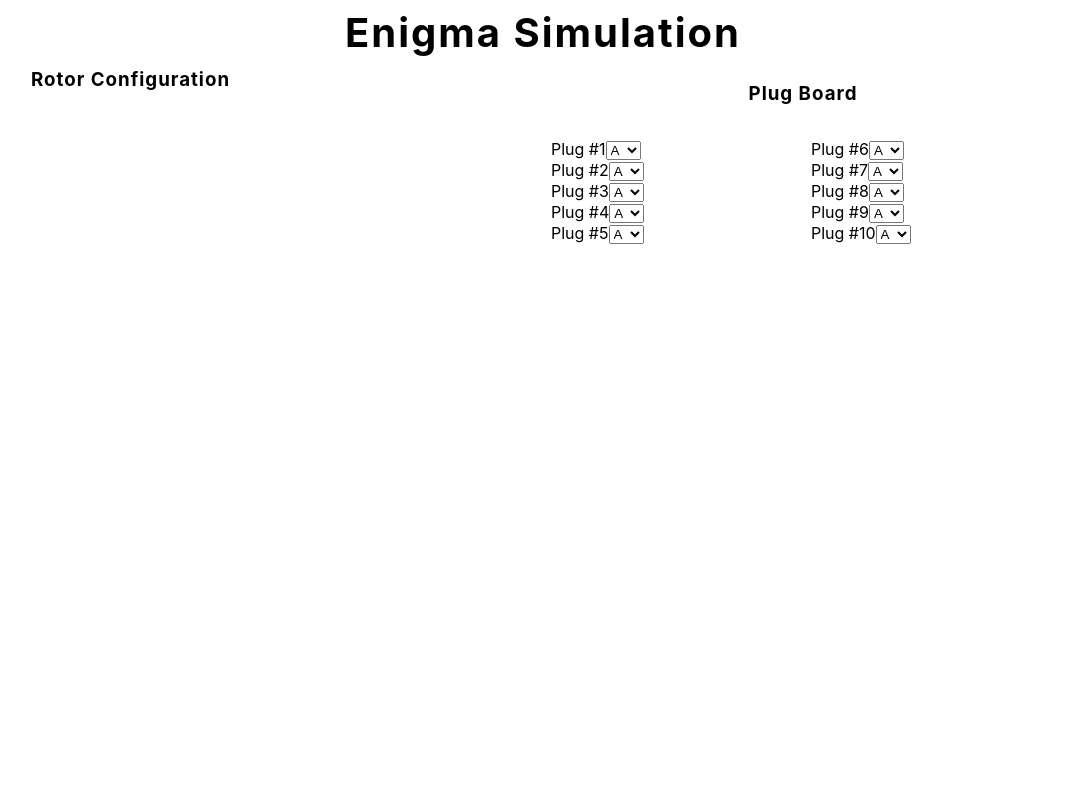
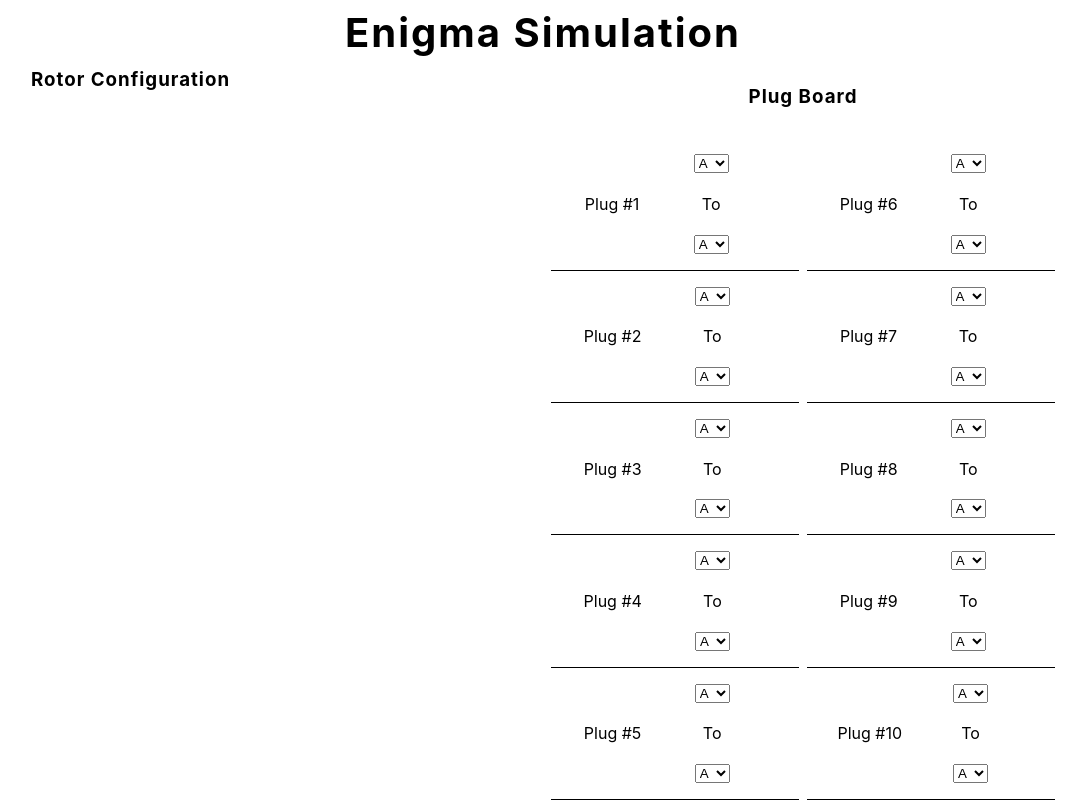
Before and after one commit to SyedFasiuddin/Enigma, a React (Create React App) app in the folder client/: page / in a window 1280 px wide. Shown: the whole page, without its empty margins (97-1183 px from the left). Built offline with nearby package versions, Linux system fonts and the light colour scheme.

Commit message:
completed plugboard

```diff
--- a/client/src/components/Plugboard.css
+++ b/client/src/components/Plugboard.css
@@ -2,10 +2,11 @@
     display: grid;
     grid-template-columns: 1fr 1fr;
     grid-template-rows: repeat(10, 1fr);
-    grid-gap: 1rem;
+    grid-gap: 0.5rem;
 }
 
 #Plugboard > :nth-child(1) {
+    line-height: 2rem;
     grid-column: 1/3;
     display: flex;
     align-items: center;
@@ -21,3 +22,32 @@ h3 {
     line-height: 2rem;
     letter-spacing: 1px;
 }
+
+.plugboard-columns {
+    display: flex;
+    flex-direction: column;
+    height: 100%;
+    width: 100%;
+}
+
+.individual-plugs {
+    height: 20%;
+    width: 100%;
+    display: flex;
+    /* flex-direction: row; */
+    justify-content: space-evenly;
+    align-items: center;
+    padding: 1rem;
+    /* margin: 0.5rem; */
+    /* border: 1px solid black; */
+    border-bottom: 1px solid black;
+}
+
+.plug-settings {
+    height: 100%;
+    width: 50%;
+    display: flex;
+    flex-direction: column;
+    align-items: center;
+    justify-content: space-between;
+}
--- a/client/src/components/Plugboard.jsx
+++ b/client/src/components/Plugboard.jsx
@@ -2,6 +2,41 @@ import React, { Component } from "react";
 import "./Plugboard.css";
 
 export default class Plugboard extends Component {
+  constructor() {
+    super();
+    this.state = {
+      plugStart1: 1,
+      plugStart2: 1,
+      plugStart3: 1,
+      plugStart4: 1,
+      plugStart5: 1,
+      plugStart6: 1,
+      plugStart7: 1,
+      plugStart8: 1,
+      plugStart9: 1,
+      plugStart10: 1,
+      plugEnd1: 1,
+      plugEnd2: 1,
+      plugEnd3: 1,
+      plugEnd4: 1,
+      plugEnd5: 1,
+      plugEnd6: 1,
+      plugEnd7: 1,
+      plugEnd8: 1,
+      plugEnd9: 1,
+      plugEnd10: 1,
+    };
+  }
+
+  selectChangeHandler = (e) => {
+    let value = e.target.value;
+    this.setState((prevState) => {
+      let obj = prevState;
+      obj[e.target.id] = parseInt(value);
+      return { obj };
+    });
+  };
+
   insertSelect(num) {
     const alphabets = [
       "A",
@@ -32,13 +67,29 @@ export default class Plugboard extends Component {
       "Z",
     ];
     return (
-      <div>
+      <div className="individual-plugs">
         <span>Plug #{num}</span>
-        <select name="plugboard" id={"plug-" + num}>
-          {[...alphabets].map((e, i) => (
-            <option value={"letter-" + (i + 1)}>{e}</option>
-          ))}
-        </select>
+        <div className="plug-settings">
+          <select
+            name={"plugStart" + num}
+            id={"plugStart" + num}
+            onChange={this.selectChangeHandler}
+          >
+            {[...alphabets].map((e, i) => (
+              <option value={i + 1}>{e}</option>
+            ))}
+          </select>
+          <p>To</p>
+          <select
+            name={"plugEnd" + num}
+            id={"plugEnd" + num}
+            onChange={this.selectChangeHandler}
+          >
+            {[...alphabets].map((e, i) => (
+              <option value={i + 1}>{e}</option>
+            ))}
+          </select>
+        </div>
       </div>
     );
   }
@@ -49,14 +100,14 @@ export default class Plugboard extends Component {
         <div>
           <h3>Plug Board</h3>
         </div>
-        <div>
+        <div className="plugboard-columns">
           {this.insertSelect(1)}
           {this.insertSelect(2)}
           {this.insertSelect(3)}
           {this.insertSelect(4)}
           {this.insertSelect(5)}
         </div>
-        <div>
+        <div className="plugboard-columns">
           {this.insertSelect(6)}
           {this.insertSelect(7)}
           {this.insertSelect(8)}
```
